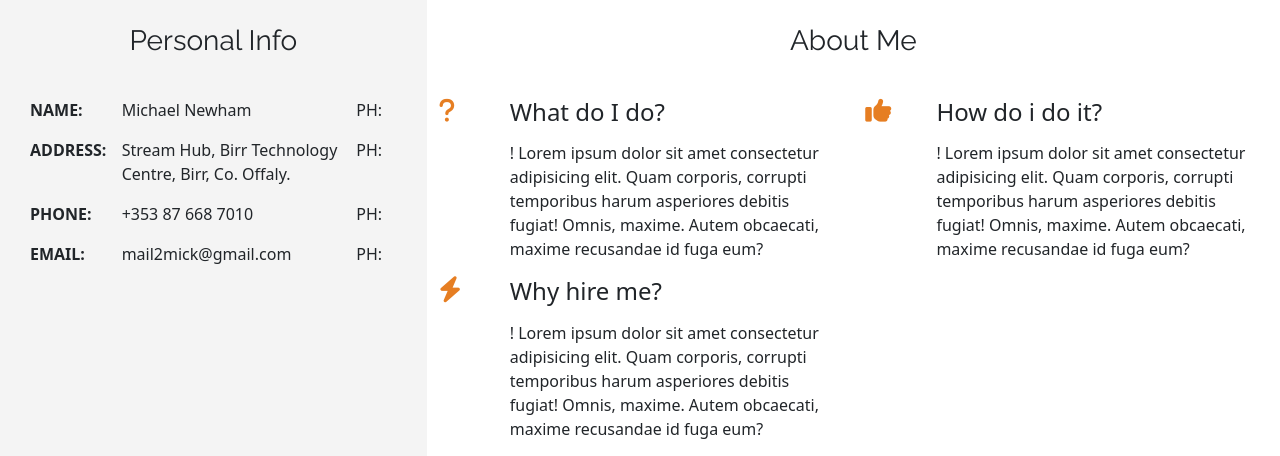
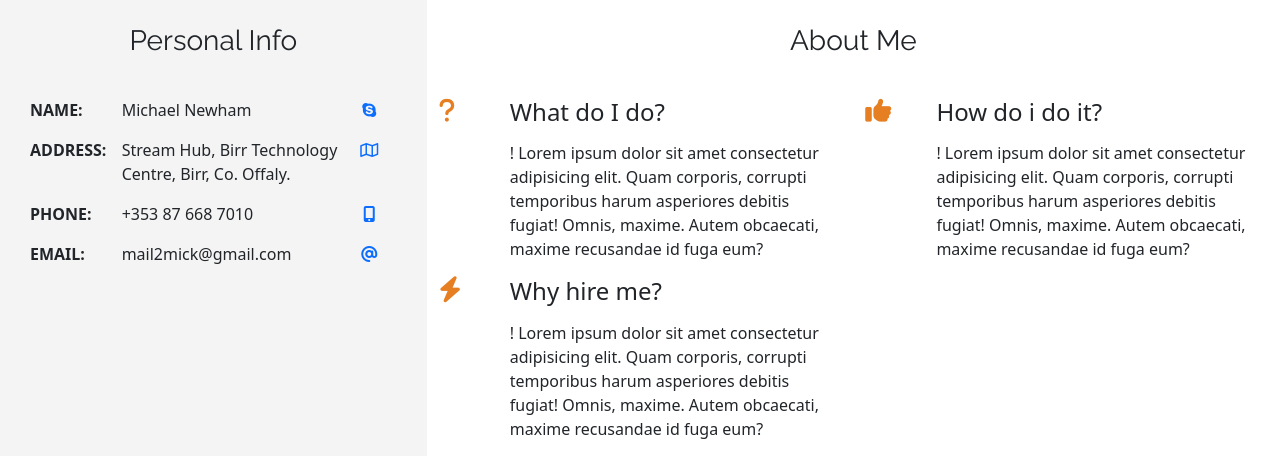
Before and after one commit to Code-Institute-Submissions/CI-Milestone-1_Michael_Newham_Resume, a PHP site: page / in a window 1280 px wide. Shown: the part 371-827 px from the top of the page. Run offline with PHP 8.4, Linux system fonts and the light colour scheme; some libraries are stand-ins or nearby versions.

Commit message:
Edit: Added skype icon and link to 'Personal Info' section on index.html

```diff
--- a/assets/css/style.css
+++ b/assets/css/style.css
@@ -303,6 +303,7 @@ footer {
     /* position: relative; */
     width: 15%;
     text-align: center;
+    color: #6610f2;
 }
 
 /* ------------------Skills */
--- a/index.html
+++ b/index.html
@@ -69,9 +69,10 @@
                     </div>
 
                     <div class="icon">
-                        <p>
-                            PH:
-                        </p>
+                        <a target="_blank" href="skype:michaelnewham?userinfo">
+                            <i class="fa fa-skype" aria-hidden="true"></i>
+                            <!-- <span class="sr-only">skype_michaelnewham</span> -->
+                        </a>
                     </div>
 
                 </div>
@@ -88,9 +89,10 @@
 
                     </div>
                     <div class="icon">
-                        <p>
-                            PH:
-                        </p>
+                        <a target="_blank" href="#">
+                            <i class="fa fa-map-o" aria-hidden="true"></i>
+                            <span class="sr-only">Map_Location</span>
+                        </a>
                     </div>
 
                 </div>
@@ -107,9 +109,10 @@
                     </div>
 
                     <div class="icon">
-                        <p>
-                            PH:
-                        </p>
+                        <a target="_blank" href="#">
+                            <i class="fa fa-mobile-phone" aria-hidden="true"></i>
+                            <span class="sr-only">Mobile_Phone</span>
+                        </a>
                     </div>
 
                 </div>
@@ -126,9 +129,10 @@
                     </div>
 
                     <div class="icon">
-                        <p>
-                            PH:
-                        </p>
+                        <a target="_blank" href="#">
+                            <i class="fa fa-at" aria-hidden="true"></i>
+                            <span class="sr-only">Email</span>
+                        </a>
                     </div>
 
                 </div>
```
